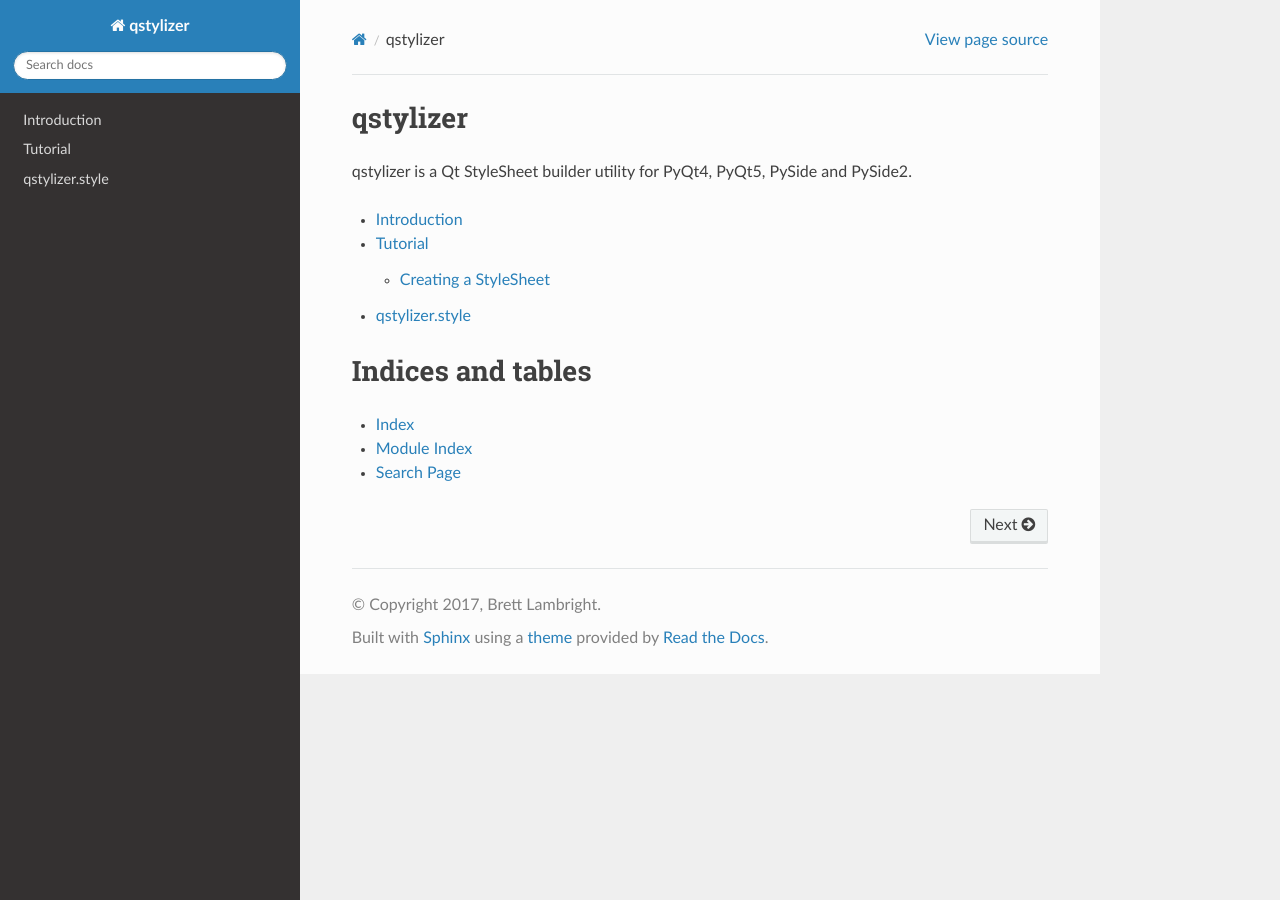
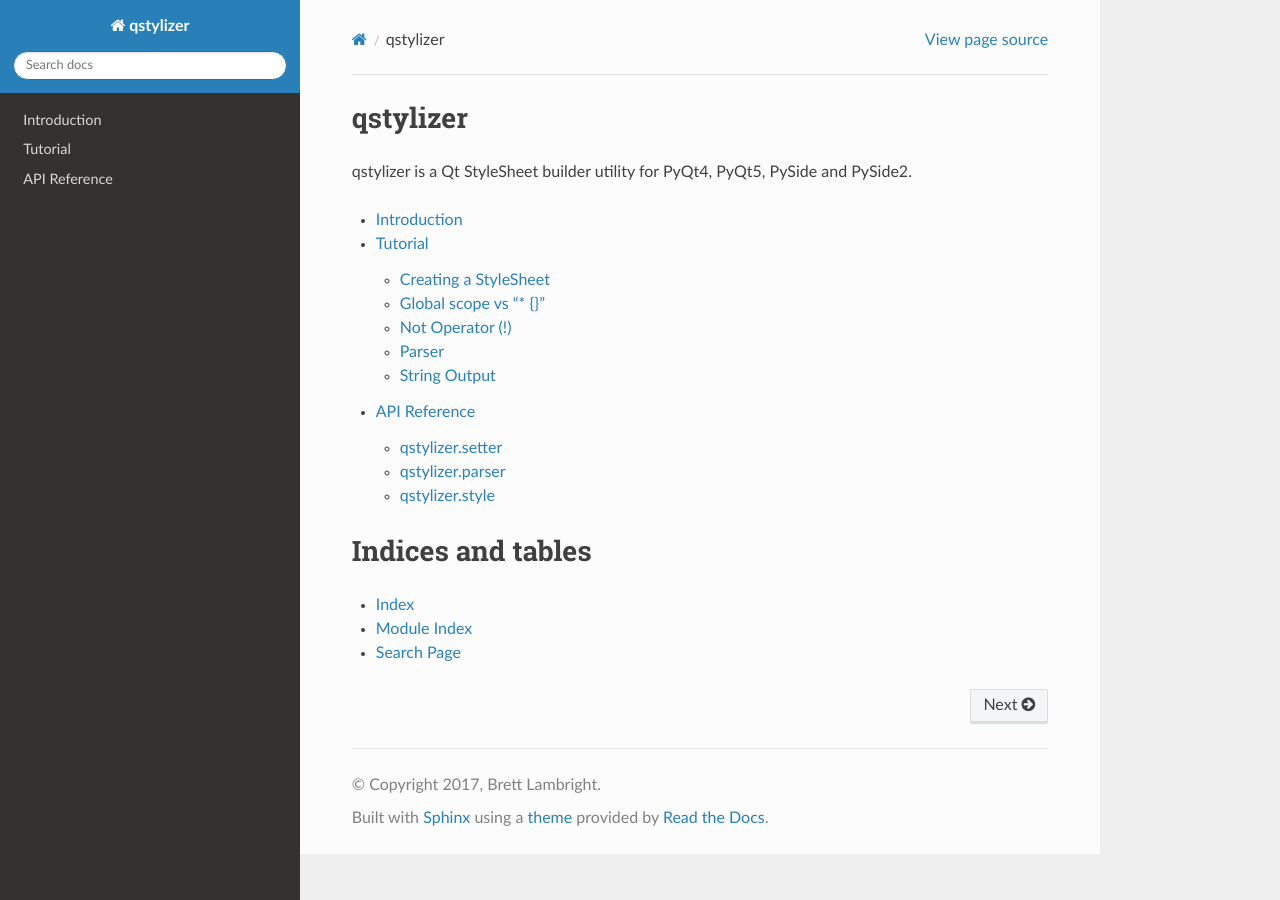
Before and after one commit to blambright/qstylizer, a Sphinx documentation site: the page built from doc/index.rst, in a window 1280 px wide. Built offline with Sphinx 7.4.7 and the Read the Docs theme 2.0.0, drawn with Linux system fonts in a browser that asks for light colours.

Commit message:
Update documentation and add API Reference

```diff
--- /dev/null
+++ b/doc/api/index.rst
@@ -0,0 +1,14 @@
+=============
+API Reference
+=============
+
+*qstylizer*
+
+.. automodule:: qstylizer
+
+.. toctree::
+    :maxdepth: 1
+    :glob:
+
+    setter/index
+    *
--- /dev/null
+++ b/doc/api/parser.rst
@@ -0,0 +1,7 @@
+================
+qstylizer.parser
+================
+
+.. automodule:: qstylizer.parser
+    :members:
+    :undoc-members:
--- a/doc/api/style.rst
+++ b/doc/api/style.rst
@@ -1,4 +1,3 @@
-
 ===============
 qstylizer.style
 ===============
--- a/doc/index.rst
+++ b/doc/index.rst
@@ -5,10 +5,11 @@
 
 .. toctree::
    :maxdepth: 2
+   :glob:
 
    introduction
    tutorial
-   api/style
+   api/index
 
 
 Indices and tables
```
Also changed, not shown: doc/api/setter/index.rst (added, +11 -0 lines), doc/api/setter/prop.rst (added, +7 -0 lines), doc/api/setter/pseudostate.rst (added, +7 -0 lines), doc/api/setter/qclass.rst (added, +7 -0 lines), doc/api/setter/subcontrol.rst (added, +7 -0 lines), doc/introduction.rst (+5 -3 lines), doc/tutorial.rst (+6 -5 lines).
